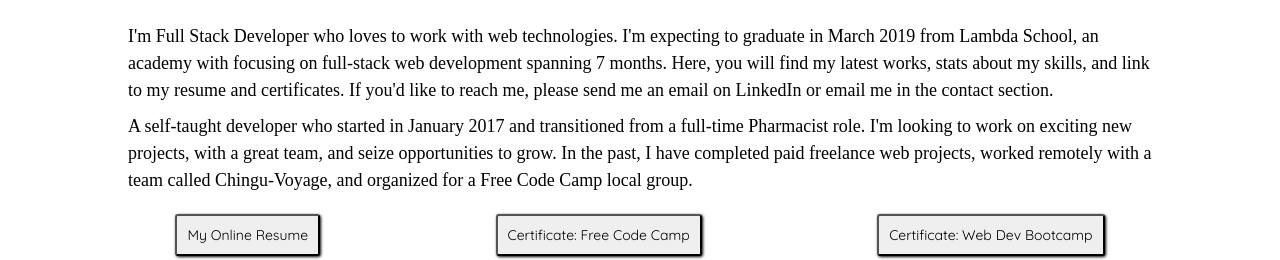
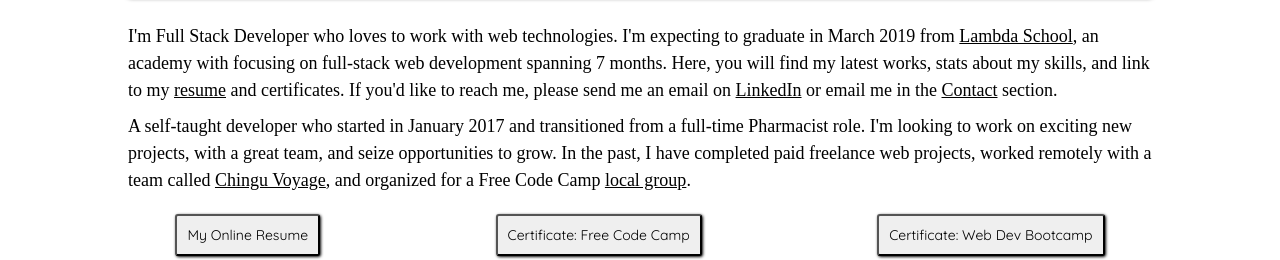
Before and after one commit to timh1203/thdev2, a Gatsby site: page /about in a window 1280 px wide. Shown: the part 958-1218 px from the top of the page. Built offline with nearby package versions, Linux system fonts and the light colour scheme; Gatsby itself is replaced by a stand-in of ours; a web font is replaced by a local one.

Commit message:
Add links to text and various styles

```diff
--- a/src/pages/about.js
+++ b/src/pages/about.js
@@ -12,14 +12,14 @@ const AboutPage = (props) => (
       <Image fluid={props.data.aboutImage.childImageSharp.fluid} />
       <Div>
         <P>
-          I'm Full Stack Developer who loves to work with web technologies. I'm expecting to graduate in March 2019 from Lambda School, an academy with focusing on full-stack web development spanning 7 months. Here, you will find my latest works, stats about my skills, and link to my resume and certificates.
-          If you'd like to reach me, please send me an email on LinkedIn or email me in the contact section.
+          I'm Full Stack Developer who loves to work with web technologies. I'm expecting to graduate in March 2019 from <A href="https://lambdaschool.com/" alt="Lambda School Home" target="_blank">Lambda School</A>, an academy with focusing on full-stack web development spanning 7 months. Here, you will find my latest works, stats about my skills, and link to my <A href="https://docs.google.com/document/d/1vO5Ee5s1YYSpoAR3Ng5RQ-IoP3S6jpo3-ALeiYa2zZo/edit" alt="My Online Resume" target="_blank">resume</A> and certificates.
+          If you'd like to reach me, please send me an email on <A href="https://www.linkedin.com/in/timothyhoang/" target="_blank">LinkedIn</A> or email me in the <A href="/contact" target="_blank">Contact</A> section.
 
         </P>
         <br />
         <P>
           A self-taught developer who started in January 2017 and transitioned from a full-time Pharmacist role. I'm looking to work on exciting new projects, with a great team, and seize opportunities to grow.
-          In the past, I have completed paid freelance web projects, worked remotely with a team called Chingu-Voyage, and organized for a Free Code Camp local group.
+          In the past, I have completed paid freelance web projects, worked remotely with a team called <A href="https://chingu.io/" target="_blank">Chingu Voyage</A>, and organized for a Free Code Camp <A href="https://free-code-camp-ashburn.github.io/website/" target="_blank">local group</A>.
         </P>
       </Div>
       <Div2>
@@ -45,12 +45,6 @@ const AboutPage = (props) => (
   </Layout >
 )
 
-const Image = styled(Img)`
-  max-width: 80%;
-  border-radius: 3px;
-  margin: 2% auto;
-  padding: 0;
-`
 const Div = styled.div`
   max-width: 1024px;
   margin: 0 auto;
@@ -65,6 +59,13 @@ const Div2 = styled.div`
 `
 const Div3 = styled.div`
 `
+const Image = styled(Img)`
+  max-width: 80%;
+  border-radius: 3px;
+  margin: 2% auto;
+  padding: 0;
+  box-shadow: 0 0 5px black;
+`
 const A = styled.a`
 `
 const Button = styled.button`
@@ -78,6 +79,7 @@ const Button = styled.button`
     background: black;
     color: white;
     font-weight: 700;
+    cursor: pointer;
   }
 `
 const P = styled.p`
```
